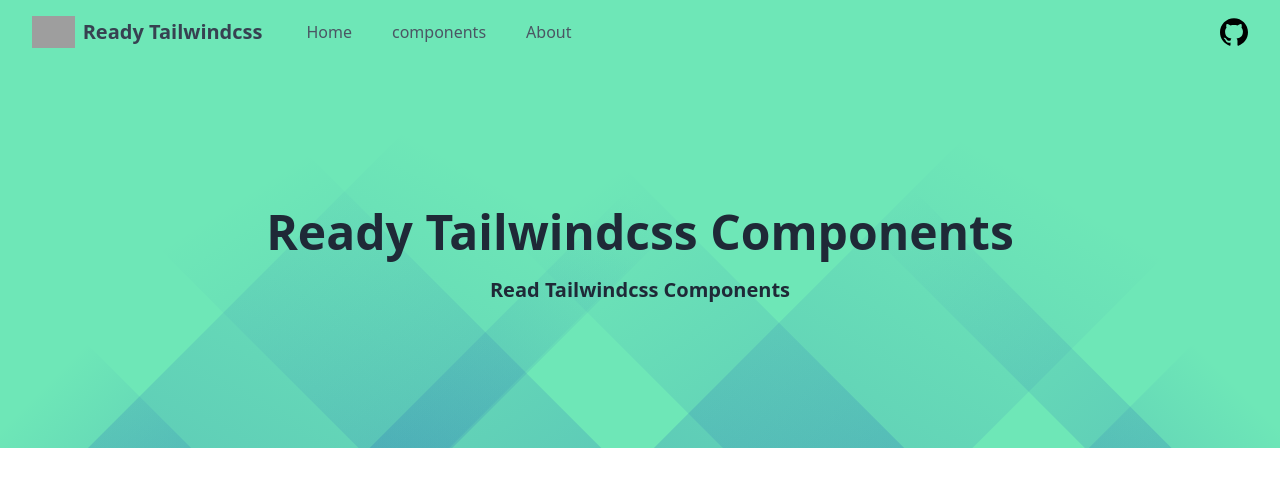
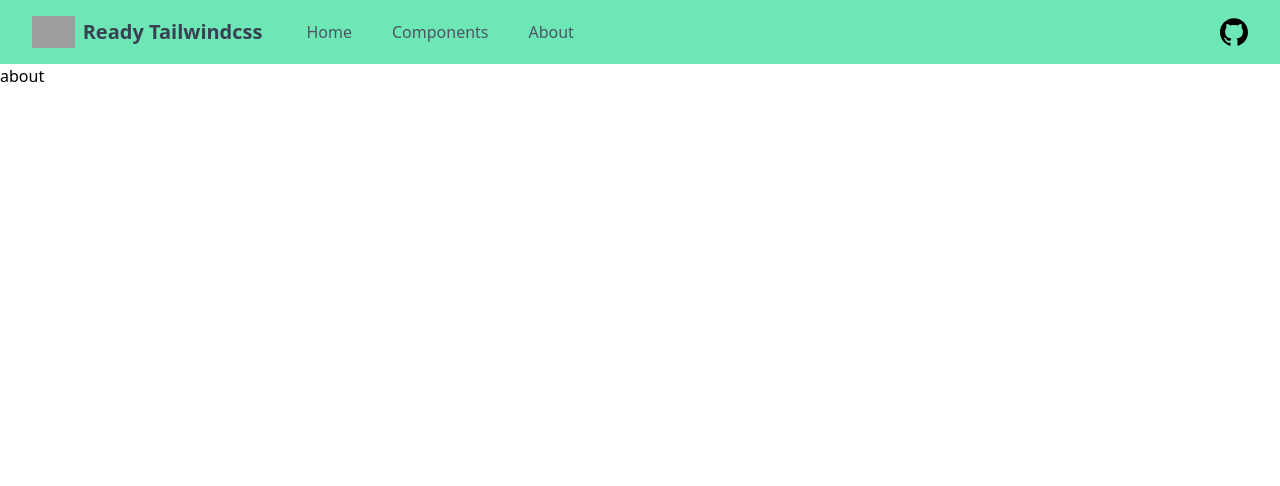
Before and after one commit to adibmed/ready-tailwindcss, a Vue app: page /about in a window 1280 px wide. Shown: the top 486 px of the page. Built offline with nearby package versions, Linux system fonts and the light colour scheme; grey boxes are pictures that could not be loaded.

Commit message:
chore: setup routing

```diff
--- a/package.json
+++ b/package.json
@@ -7,7 +7,8 @@
     "serve": "vite preview"
   },
   "dependencies": {
-    "vue": "^3.2.16"
+    "vue": "^3.2.16",
+    "vue-router": "^4.0.11"
   },
   "devDependencies": {
     "@vitejs/plugin-vue": "^1.9.2",
--- a/src/App.vue
+++ b/src/App.vue
@@ -1,12 +1,3 @@
-<script setup>
-// This starter template is using Vue 3 <script setup> SFCs
-// Check out https://v3.vuejs.org/api/sfc-script-setup.html#sfc-script-setup
-import Header from './components/Header.vue'
-</script>
-
 <template>
-  <Header msg="Hello Vue 3 + Vite" />
+  <router-view />
 </template>
-
-<style>
-</style>
--- a/src/components/Header.vue
+++ b/src/components/Header.vue
@@ -1,126 +1,14 @@
-<script setup>
-import { ref } from "vue";
+<script>
+import Navbar from "./Navbar.vue"
 
-defineProps({
-  msg: String,
-});
-
-const count = ref(0);
+ export default {
+   name: "Header",
+    components: { Navbar },
+ }
 </script>
 
 <template>
-  <nav class="bg-green-300">
-    <div class="max-w-7xl mx-auto px-2 sm:px-6 lg:px-8">
-      <div class="relative flex items-center justify-between py-3">
-        <div
-          class="
-            flex-1 flex
-            items-center
-          "
-        >
-          <div class="flex-shrink-0 flex items-center">
-            <img
-              class="h-8 w-auto"
-              src="https://tailwindui.com/img/logos/workflow-mark-indigo-500.svg"
-              alt="Workflow"
-            />
-            <div class="hidden sm:block px-2 text-gray-700 text-xl font-bold">
-              Ready Tailwindcss
-            </div>
-          </div>
-          <div class="block ml-6">
-            <div class="flex space-x-4">
-              <a
-                href="#"
-                class="
-                  text-gray-600
-                  hover:bg-green-200
-                  hover:text-green-700
-                  px-3
-                  py-2
-                  rounded-md
-                  font-medium
-                "
-                >Home</a
-              >
-              <a
-                href="#"
-                class="
-                  text-gray-600
-                  hover:bg-green-200
-                  hover:text-green-700
-                  px-3
-                  py-2
-                  rounded-md
-                  font-medium
-                "
-                >components</a
-              >
-              <a
-                href="#"
-                class="
-                  text-gray-600
-                  hover:bg-green-200
-                  hover:text-green-700
-                  px-3
-                  py-2
-                  rounded-md
-                  font-medium
-                "
-                >About</a
-              >
-            </div>
-          </div>
-        </div>
-        <div class="h-7 w-7 text-gray-800">
-          <a href="https://github.com/adibemohamed/ready-tailwindcss" target="_blank">
-            <svg
-            version="1.1"
-            class="h-full w-full"
-            id="Capa_1"
-            xmlns="http://www.w3.org/2000/svg"
-            xmlns:xlink="http://www.w3.org/1999/xlink"
-            x="0px"
-            y="0px"
-            viewBox="0 0 512 512"
-            style="enable-background: new 0 0 512 512"
-            xml:space="preserve"
-          >
-            <g>
-              <g>
-                <path
-                  d="M255.968,5.329C114.624,5.329,0,120.401,0,262.353c0,113.536,73.344,209.856,175.104,243.872
-			c12.8,2.368,17.472-5.568,17.472-12.384c0-6.112-0.224-22.272-0.352-43.712c-71.2,15.52-86.24-34.464-86.24-34.464
-			c-11.616-29.696-28.416-37.6-28.416-37.6c-23.264-15.936,1.728-15.616,1.728-15.616c25.696,1.824,39.2,26.496,39.2,26.496
-			c22.848,39.264,59.936,27.936,74.528,21.344c2.304-16.608,8.928-27.936,16.256-34.368
-			c-56.832-6.496-116.608-28.544-116.608-127.008c0-28.064,9.984-51.008,26.368-68.992c-2.656-6.496-11.424-32.64,2.496-68
-			c0,0,21.504-6.912,70.4,26.336c20.416-5.696,42.304-8.544,64.096-8.64c21.728,0.128,43.648,2.944,64.096,8.672
-			c48.864-33.248,70.336-26.336,70.336-26.336c13.952,35.392,5.184,61.504,2.56,68c16.416,17.984,26.304,40.928,26.304,68.992
-			c0,98.72-59.84,120.448-116.864,126.816c9.184,7.936,17.376,23.616,17.376,47.584c0,34.368-0.32,62.08-0.32,70.496
-			c0,6.88,4.608,14.88,17.6,12.352C438.72,472.145,512,375.857,512,262.353C512,120.401,397.376,5.329,255.968,5.329z"
-                />
-              </g>
-            </g>
-            <g></g>
-            <g></g>
-            <g></g>
-            <g></g>
-            <g></g>
-            <g></g>
-            <g></g>
-            <g></g>
-            <g></g>
-            <g></g>
-            <g></g>
-            <g></g>
-            <g></g>
-            <g></g>
-            <g></g>
-          </svg>
-          </a>
-        </div>
-      </div>
-    </div>
+<Navbar/>
     <div class="flex items-center h-96 justify-center header">
       <div class="text-center">
         <div class="text-3xl sm:text-5xl font-bold text-gray-800">
@@ -131,7 +19,6 @@ const count = ref(0);
         </div>
       </div>
     </div>
-  </nav>
 </template>
 
 <style >
--- /dev/null
+++ b/src/components/Navbar.vue
@@ -0,0 +1,129 @@
+<template>
+    <nav class="bg-green-300">
+    <div class="max-w-7xl mx-auto px-2 sm:px-6 lg:px-8">
+      <div class="relative flex items-center justify-between py-3">
+        <div
+          class="
+            flex-1 flex
+            items-center
+          "
+        >
+            <router-link :to="{name: 'home'}">
+          <div class="flex-shrink-0 flex items-center">
+
+            <img
+              class="h-8 w-auto"
+              src="https://tailwindui.com/img/logos/workflow-mark-indigo-500.svg"
+              alt="Workflow"
+            />
+            <div class="hidden sm:block px-2 text-gray-700 text-xl font-bold">
+              Ready Tailwindcss
+            </div>
+          </div>
+            </router-link>
+          <div class="block ml-6">
+            <div class="flex space-x-4">
+              <a
+                href="#"
+                class="
+                  text-gray-600
+                  hover:bg-green-200
+                  hover:text-green-700
+                  px-3
+                  py-2
+                  rounded-md
+                  font-medium
+                "
+                ><router-link :to="{name: 'home'}">Home</router-link></a
+              >
+              <a
+                href="#"
+                class="
+                  text-gray-600
+                  hover:bg-green-200
+                  hover:text-green-700
+                  px-3
+                  py-2
+                  rounded-md
+                  font-medium
+                "
+                ><router-link :to="{name: 'components'}">Components</router-link></a
+              >
+              <a
+                href="#"
+                class="
+                  text-gray-600
+                  hover:bg-green-200
+                  hover:text-green-700
+                  px-3
+                  py-2
+                  rounded-md
+                  font-medium
+                "
+                ><router-link :to="{name: 'about'}">About</router-link></a
+              >
+            </div>
+          </div>
+        </div>
+        <div class="h-7 w-7 text-gray-800">
+          <a href="https://github.com/adibemohamed/ready-tailwindcss" target="_blank">
+            <svg
+            version="1.1"
+            class="h-full w-full"
+            id="Capa_1"
+            xmlns="http://www.w3.org/2000/svg"
+            xmlns:xlink="http://www.w3.org/1999/xlink"
+            x="0px"
+            y="0px"
+            viewBox="0 0 512 512"
+            style="enable-background: new 0 0 512 512"
+            xml:space="preserve"
+          >
+            <g>
+              <g>
+                <path
+                  d="M255.968,5.329C114.624,5.329,0,120.401,0,262.353c0,113.536,73.344,209.856,175.104,243.872
+			c12.8,2.368,17.472-5.568,17.472-12.384c0-6.112-0.224-22.272-0.352-43.712c-71.2,15.52-86.24-34.464-86.24-34.464
+			c-11.616-29.696-28.416-37.6-28.416-37.6c-23.264-15.936,1.728-15.616,1.728-15.616c25.696,1.824,39.2,26.496,39.2,26.496
+			c22.848,39.264,59.936,27.936,74.528,21.344c2.304-16.608,8.928-27.936,16.256-34.368
+			c-56.832-6.496-116.608-28.544-116.608-127.008c0-28.064,9.984-51.008,26.368-68.992c-2.656-6.496-11.424-32.64,2.496-68
+			c0,0,21.504-6.912,70.4,26.336c20.416-5.696,42.304-8.544,64.096-8.64c21.728,0.128,43.648,2.944,64.096,8.672
+			c48.864-33.248,70.336-26.336,70.336-26.336c13.952,35.392,5.184,61.504,2.56,68c16.416,17.984,26.304,40.928,26.304,68.992
+			c0,98.72-59.84,120.448-116.864,126.816c9.184,7.936,17.376,23.616,17.376,47.584c0,34.368-0.32,62.08-0.32,70.496
+			c0,6.88,4.608,14.88,17.6,12.352C438.72,472.145,512,375.857,512,262.353C512,120.401,397.376,5.329,255.968,5.329z"
+                />
+              </g>
+            </g>
+            <g></g>
+            <g></g>
+            <g></g>
+            <g></g>
+            <g></g>
+            <g></g>
+            <g></g>
+            <g></g>
+            <g></g>
+            <g></g>
+            <g></g>
+            <g></g>
+            <g></g>
+            <g></g>
+            <g></g>
+          </svg>
+          </a>
+        </div>
+      </div>
+    </div>
+
+  </nav>
+</template>
+
+<script>
+export default {
+name: "Navbar"
+}
+</script>
+
+<style>
+
+</style>
--- a/src/main.js
+++ b/src/main.js
@@ -1,5 +1,8 @@
 import { createApp } from 'vue'
 import App from './App.vue'
 import './index.css'
+import router from './router'
 
-createApp(App).mount('#app')
+
+createApp(App)
+.use(router).mount('#app')
--- /dev/null
+++ b/src/router/index.js
@@ -0,0 +1,27 @@
+import { createWebHistory, createRouter } from "vue-router";
+const routes =[
+    {
+        path: "/",
+        name: "home",
+        component: () => import(/* webpackChunkName: "home" */ '../views/home/index.vue'),
+    },
+    {
+        path: "/components",
+        name: "components",
+        component: () => import(/* webpackChunkName: "components" */ '../views/components/index.vue'),
+    },
+    {
+        path: "/about",
+        name: "about",
+        component: () => import(/* webpackChunkName: "home" */ '../views/about/index.vue'),
+    }
+]
+
+
+const router  = createRouter({
+    history: createWebHistory(),
+    routes
+})
+
+
+export default router
--- /dev/null
+++ b/src/views/about/index.vue
@@ -0,0 +1,17 @@
+<template>
+<Navbar/>
+  <div>about</div>
+</template>
+
+<script>
+import Navbar from '../../components/Navbar.vue'
+export default {
+  components: { Navbar },
+
+  name: "About"
+}
+</script>
+
+<style>
+
+</style>
--- /dev/null
+++ b/src/views/components/index.vue
@@ -0,0 +1,17 @@
+<template>
+<Navbar/>
+  <div>components</div>
+</template>
+
+<script>
+import Navbar from '../../components/Navbar.vue'
+export default {
+  components: { Navbar },
+
+  name: "Components"
+}
+</script>
+
+<style>
+
+</style>
--- /dev/null
+++ b/src/views/home/index.vue
@@ -0,0 +1,16 @@
+<script>
+import Header from '../../components/Header.vue'
+export default {
+  name: 'Home',
+  components: {
+    Header
+  }
+}
+</script>
+
+<template>
+  <Header msg="Hello Vue 3 + Vite" />
+</template>
+
+<style>
+</style>
```
Also changed, not shown: 1 other file (tests, documents, lock files or other folders).
